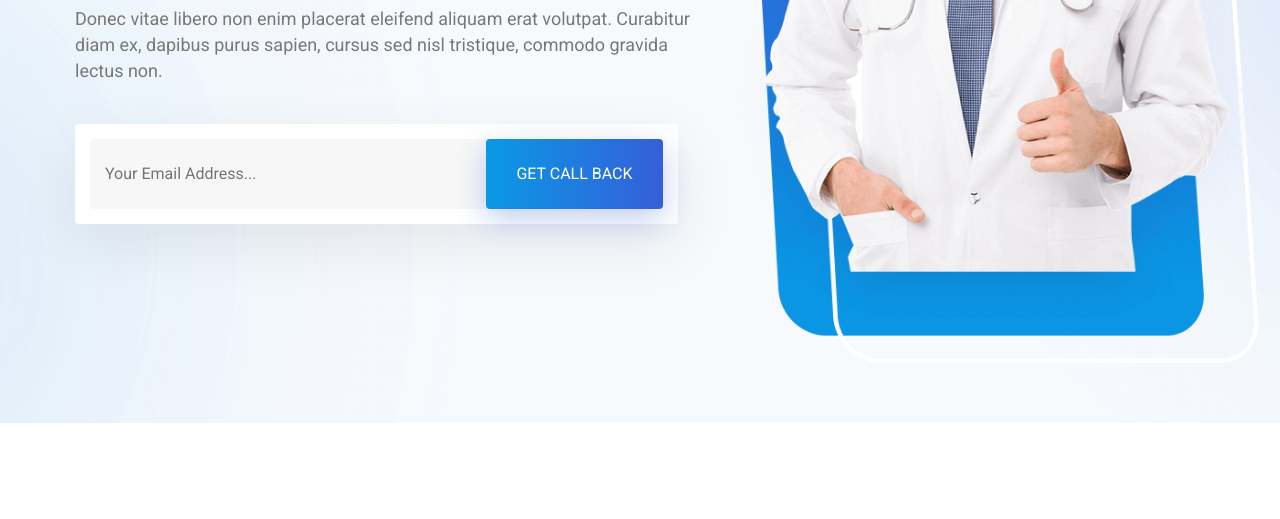
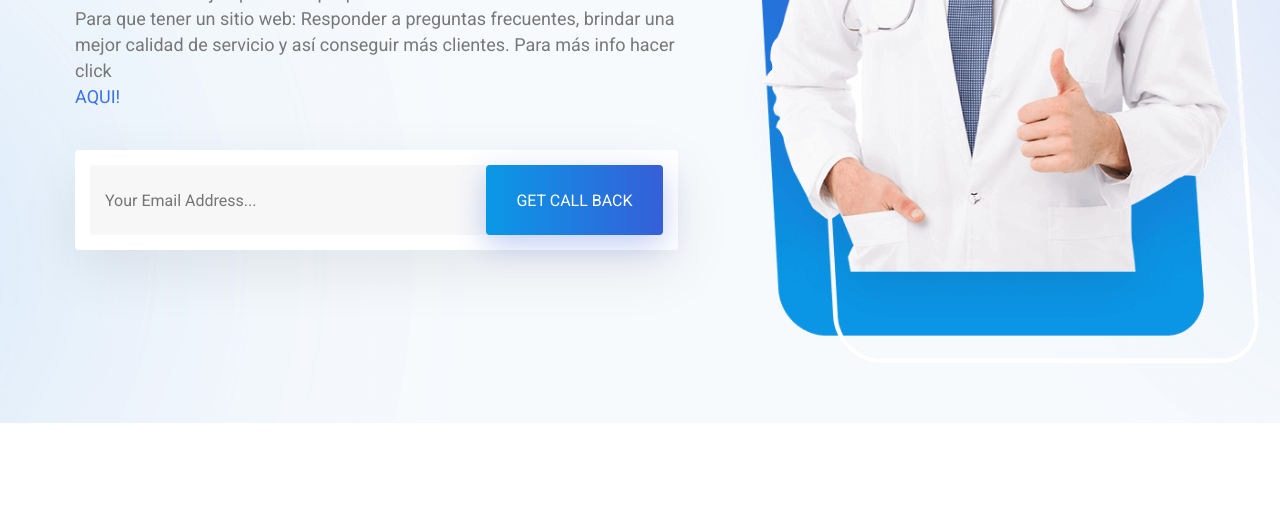
Before and after one commit to emiliano249/dentista, a plain HTML site: page index.html in a window 1280 px wide. Shown: the part 581-1100 px from the top of the page. Drawn offline with nearby package versions, Linux system fonts and the light colour scheme.

Commit message:
Add files via upload

```diff
--- a/index.html
+++ b/index.html
@@ -150,9 +150,11 @@
             <h1 class="h1 hero-title">We Are Best Dental Service</h1>
 
             <p class="hero-text">
-              Donec vitae libero non enim placerat eleifend aliquam erat volutpat. Curabitur diam ex, dapibus purus
-              sapien, cursus sed
-              nisl tristique, commodo gravida lectus non.
+              Esta web es un ejemplo de lo que podría ser su sitio web.
+              <br>
+              Para que tener un sitio web: Responder a preguntas frecuentes, brindar una mejor calidad de servicio y así
+              conseguir más clientes. Para más info hacer click <a href="https://emilianoesteban.ar/es" style="color:#3a72eb">AQUI!</a>
+
             </p>
 
             <form action="" class="hero-form">
@@ -878,7 +880,7 @@
 
 
         <p>
-          &copy; Designed by <a href="https://emilianoesteban.ar/" >Emiliano</a>
+          &copy; Designed by <a href="https://emilianoesteban.ar/">Emiliano</a>
         </p>
 
         <ul class="social-list">
```
